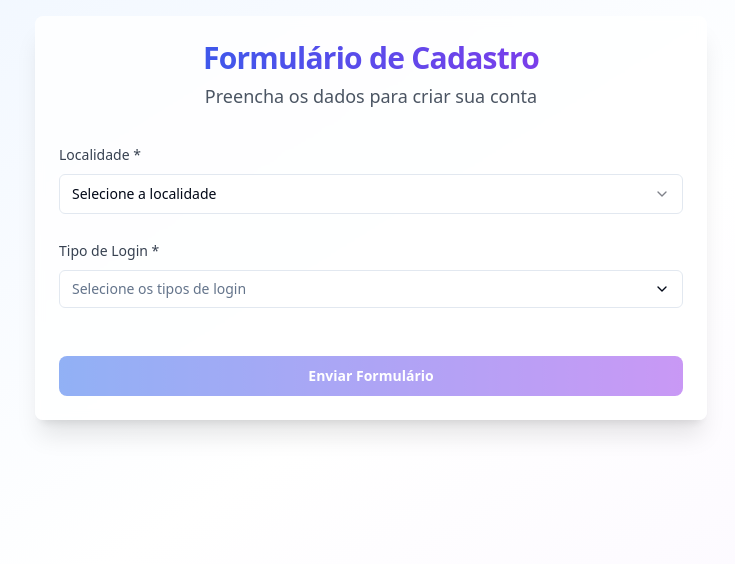
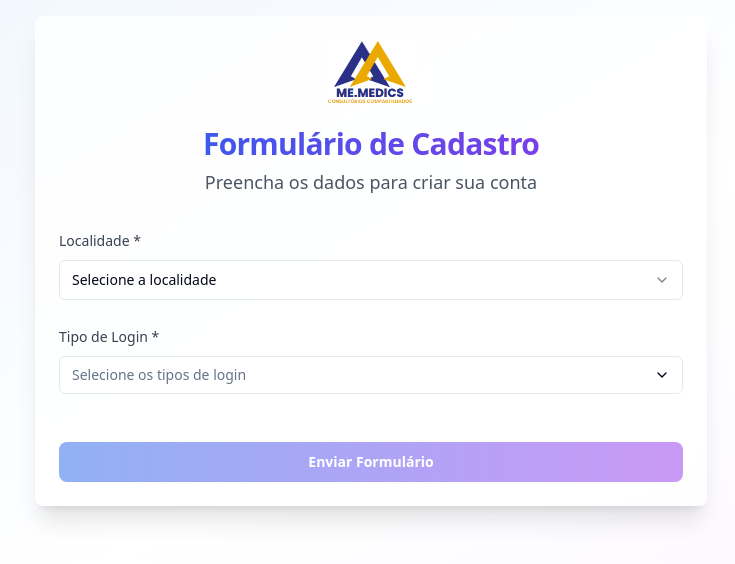
Before and after one commit to memedicsprojetooficial/cadastro-memedics, a React (Vite) app: page / in a window 1280 px wide. Shown: the top 564 px of the page, without its empty margins (269-1004 px from the left). Built offline with nearby package versions, Linux system fonts and the light colour scheme.

Commit message:
Add logo to the form
Adds the logo to the form.

```diff
--- a/src/pages/Index.tsx
+++ b/src/pages/Index.tsx
@@ -70,6 +70,13 @@ const Index = () => {
       <div className="max-w-2xl mx-auto">
         <Card className="shadow-xl border-0 bg-white/80 backdrop-blur-sm">
           <CardHeader className="text-center pb-8">
+            <div className="flex justify-center mb-4">
+              <img
+                src="/lovable-uploads/25ea1f7e-cc95-4a16-8d57-081933b730a9.png"
+                alt="ME.MEDICS - Consultórios Compartilhados"
+                className="h-16 w-auto"
+              />
+            </div>
             <CardTitle className="text-3xl font-bold bg-gradient-to-r from-blue-600 to-purple-600 bg-clip-text text-transparent">
               Formulário de Cadastro
             </CardTitle>
```
Also changed, not shown: public/lovable-uploads/25ea1f7e-cc95-4a16-8d57-081933b730a9.png (added).
